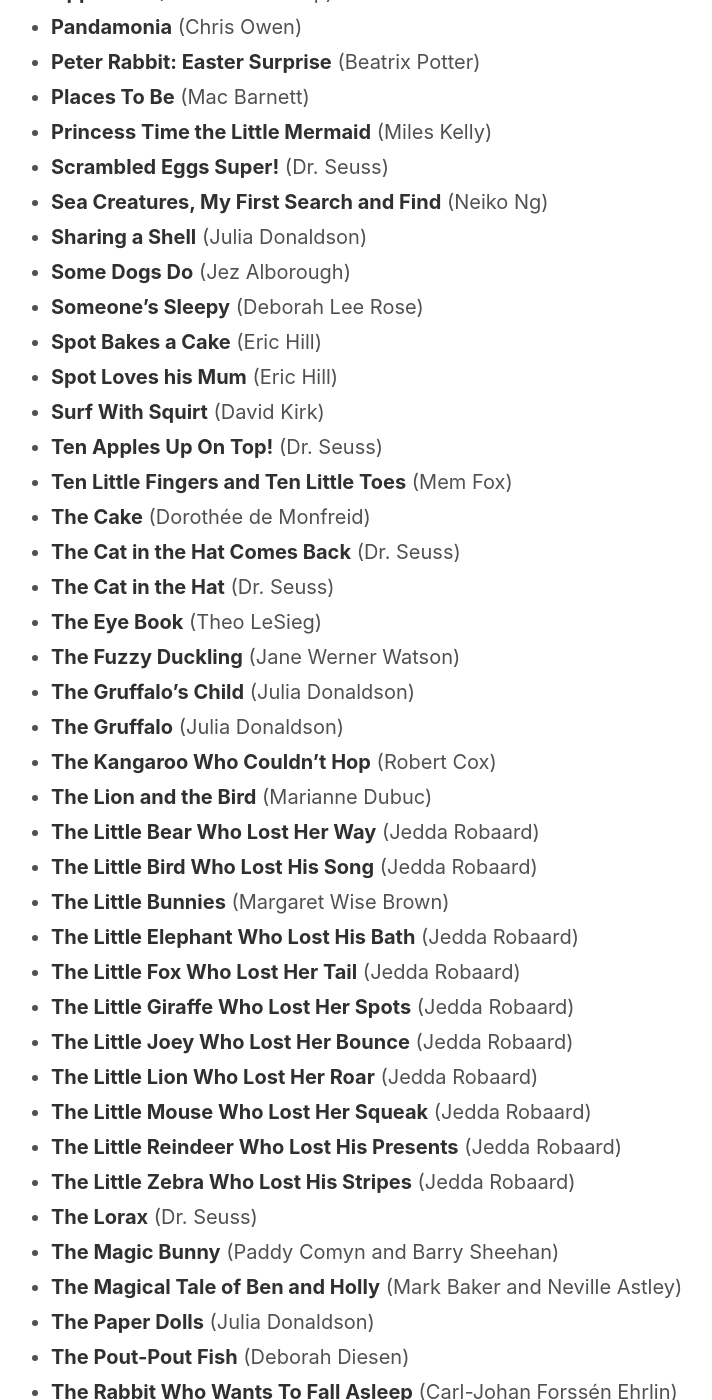
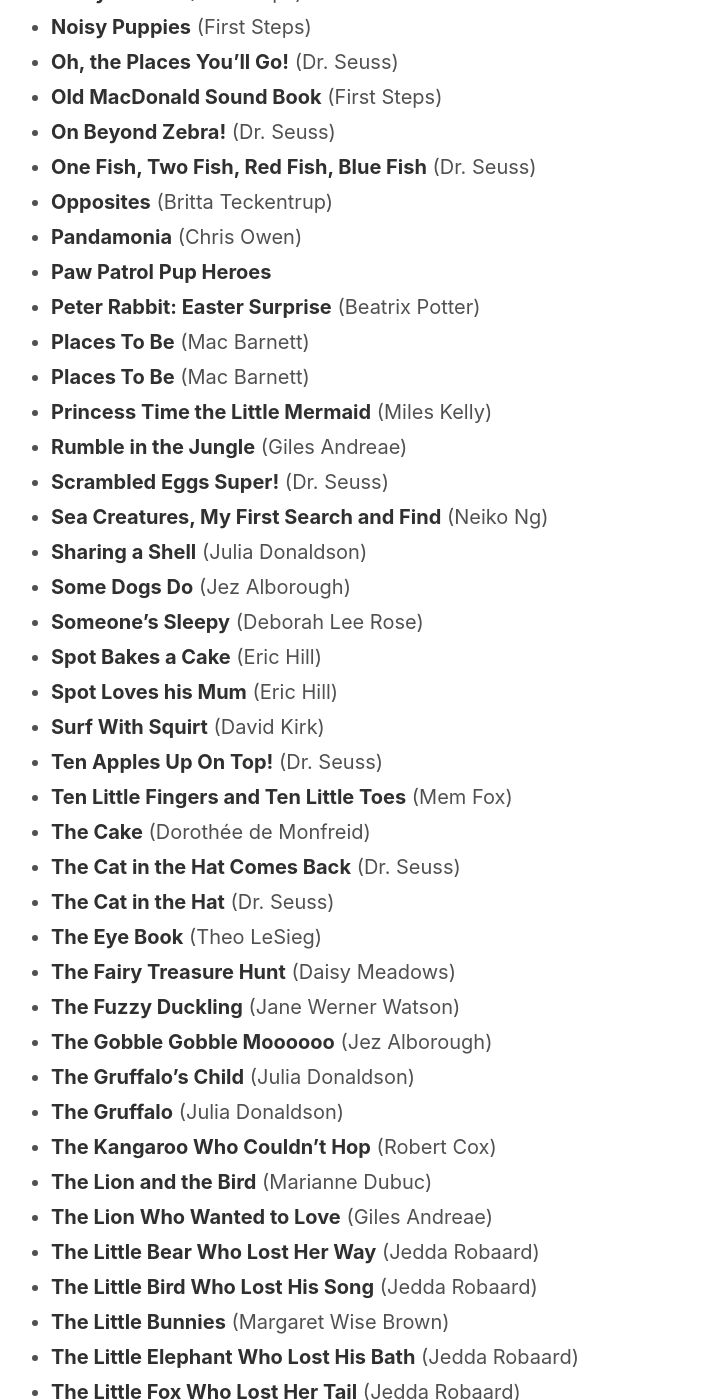
Before and after one commit to teejayen/teejayen.github.io, a Jekyll site: the page built from kidsbooks.md, in a window 1280 px wide and 1400 px high, scrolled down 2782 px. Shown: the whole window, without its empty margins (279-991 px from the left). Built offline with Jekyll 4.4.1, drawn with Linux system fonts in a browser that asks for light colours; some of the changed text lies outside the part shown.

```diff
--- a/kidsbooks.md
+++ b/kidsbooks.md
@@ -14,6 +14,7 @@ I've started logging books from 2018-06-15 onwards to track just how many we can
 
 ## A - 2018
 
+- **A Fairy Ballet** (Daily Meadows)
 - **Adventures with Daddy** (Cathy Kearse)
 - **All The Awake Animals Are Almost Asleep** (Crescent Dragonwagon)
 - **Animal Friends** (Jane Werner Watson)
@@ -44,14 +45,18 @@ I've started logging books from 2018-06-15 onwards to track just how many we can
 - **Fox in Socks** (Dr. Seuss)
 - **Freddie and the Fairy** (Julia Donaldson)
 - **Friends** (Eric Carle)
+- **Georgian House Picture Book** (Abigail Wheatley)
+- **Give Me a Home Among the Gumtrees** (Bob Brown)
 - **Green Eggs and Ham** (Dr. Seuss)
 - **Have a Look, Says Book** (Richard Jackson)
+- **Here Comes Mr Postmouse** (Marianne Dubuc)
 - **Herman and Rosie** (Gus Gordon)
 - **Hokey Pokey** (Ed Allen)
 - **Hop on Pop** (Dr. Seuss)
 - **Horton Hatched The Egg** (Dr. Seuss)
 - **Horton Hears a Who!** (Dr. Seuss)
 - **How Many Legs?** (Kes Gray)
+- **I Am A Cat** (Galia Bernstein)
 - **I Dare You Not To Yawn** (Hélène Boudreau)
 - **If Your Dreams Take Off and Fly** (John Butler)
 - **It's Monday, Mrs. Jolly Bones!** (Warren Hanson)
@@ -80,9 +86,12 @@ I've started logging books from 2018-06-15 onwards to track just how many we can
 - **One Fish, Two Fish, Red Fish, Blue Fish** (Dr. Seuss)
 - **Opposites** (Britta Teckentrup)
 - **Pandamonia** (Chris Owen)
+- **Paw Patrol Pup Heroes**
 - **Peter Rabbit: Easter Surprise** (Beatrix Potter)
 - **Places To Be** (Mac Barnett)
+- **Places To Be** (Mac Barnett)
 - **Princess Time the Little Mermaid** (Miles Kelly)
+- **Rumble in the Jungle** (Giles Andreae)
 - **Scrambled Eggs Super!** (Dr. Seuss)
 - **Sea Creatures, My First Search and Find** (Neiko Ng)
 - **Sharing a Shell** (Julia Donaldson)
@@ -97,11 +106,14 @@ I've started logging books from 2018-06-15 onwards to track just how many we can
 - **The Cat in the Hat Comes Back** (Dr. Seuss)
 - **The Cat in the Hat** (Dr. Seuss)
 - **The Eye Book** (Theo LeSieg)
+- **The Fairy Treasure Hunt** (Daisy Meadows)
 - **The Fuzzy Duckling** (Jane Werner Watson)
+- **The Gobble Gobble Moooooo** (Jez Alborough)
 - **The Gruffalo's Child** (Julia Donaldson)
 - **The Gruffalo** (Julia Donaldson)
 - **The Kangaroo Who Couldn't Hop** (Robert Cox)
 - **The Lion and the Bird** (Marianne Dubuc)
+- **The Lion Who Wanted to Love** (Giles Andreae)
 - **The Little Bear Who Lost Her Way** (Jedda Robaard)
 - **The Little Bird Who Lost His Song** (Jedda Robaard)
 - **The Little Bunnies** (Margaret Wise Brown)
@@ -110,6 +122,7 @@ I've started logging books from 2018-06-15 onwards to track just how many we can
 - **The Little Giraffe Who Lost Her Spots** (Jedda Robaard)
 - **The Little Joey Who Lost Her Bounce** (Jedda Robaard)
 - **The Little Lion Who Lost Her Roar** (Jedda Robaard)
+- **The Little Mermaid (First Stories)** (Dan Taylor)
 - **The Little Mouse Who Lost Her Squeak** (Jedda Robaard)
 - **The Little Reindeer Who Lost His Presents** (Jedda Robaard)
 - **The Little Zebra Who Lost His Stripes** (Jedda Robaard)
@@ -133,6 +146,7 @@ I've started logging books from 2018-06-15 onwards to track just how many we can
 - **There's a Hippopotamus on Our Roof Eating Cake** (Hazel Edwards)
 - **There's a Wocket In My Pocket** (Dr. Seuss)
 - **Thidwick the Big-Hearted Moose** (Dr. Seuss)
+- **This Moose Belongs to Me** (Oliver Jeffers)
 - **Tiddler: The Story-Telling Fish** (Julia Donaldson)
 - **Toad and I** (Louise Yates)
 - **Toddler's World: Colours** (Pat-a-Cake)
```
Also changed, not shown: other parts of kidsbooks.md (+1 -2 lines), _posts/2018-08-31-every-new-beginning-comes-from-some-other-beginnings-end.md (+1 -1 lines).
